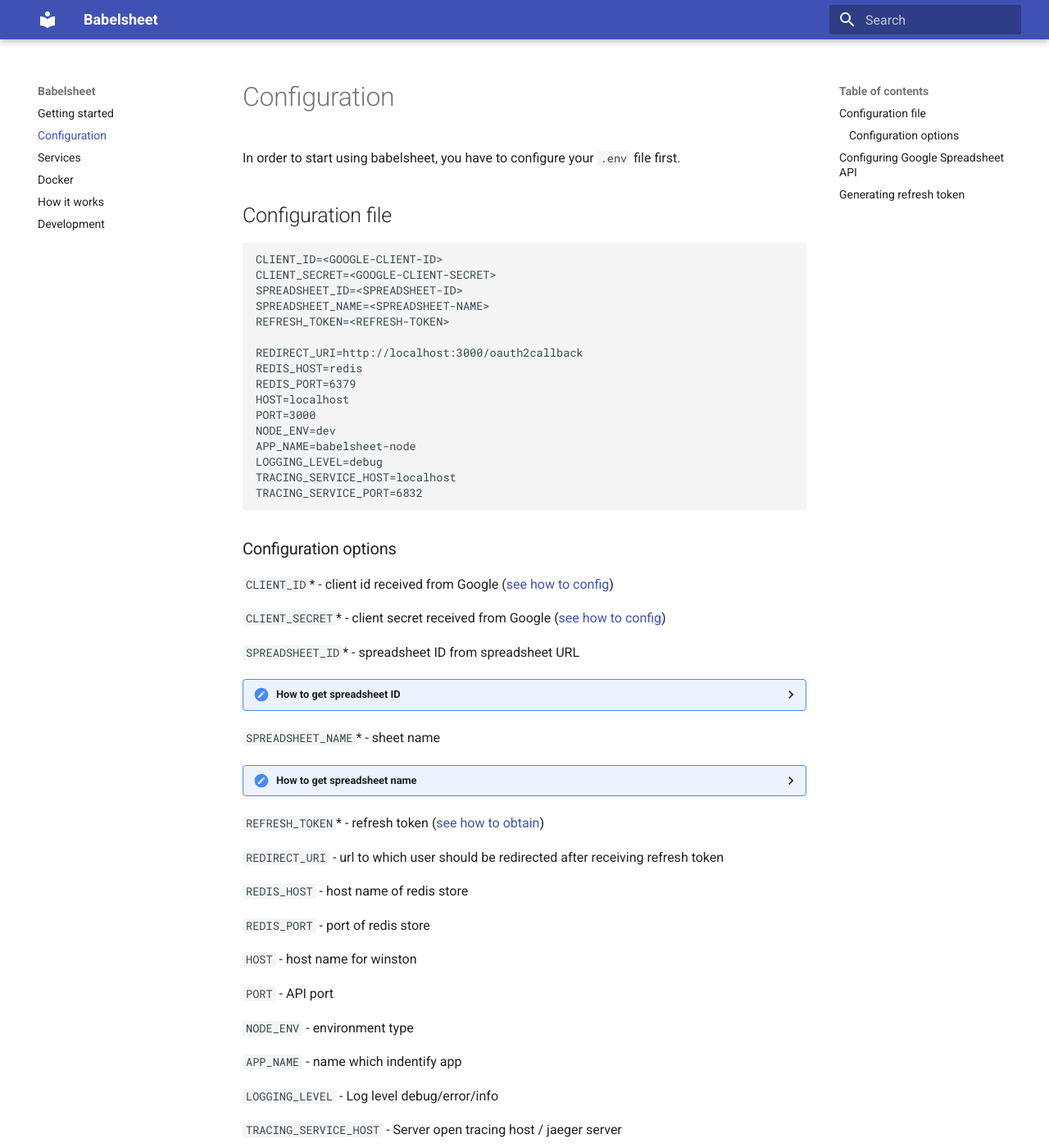
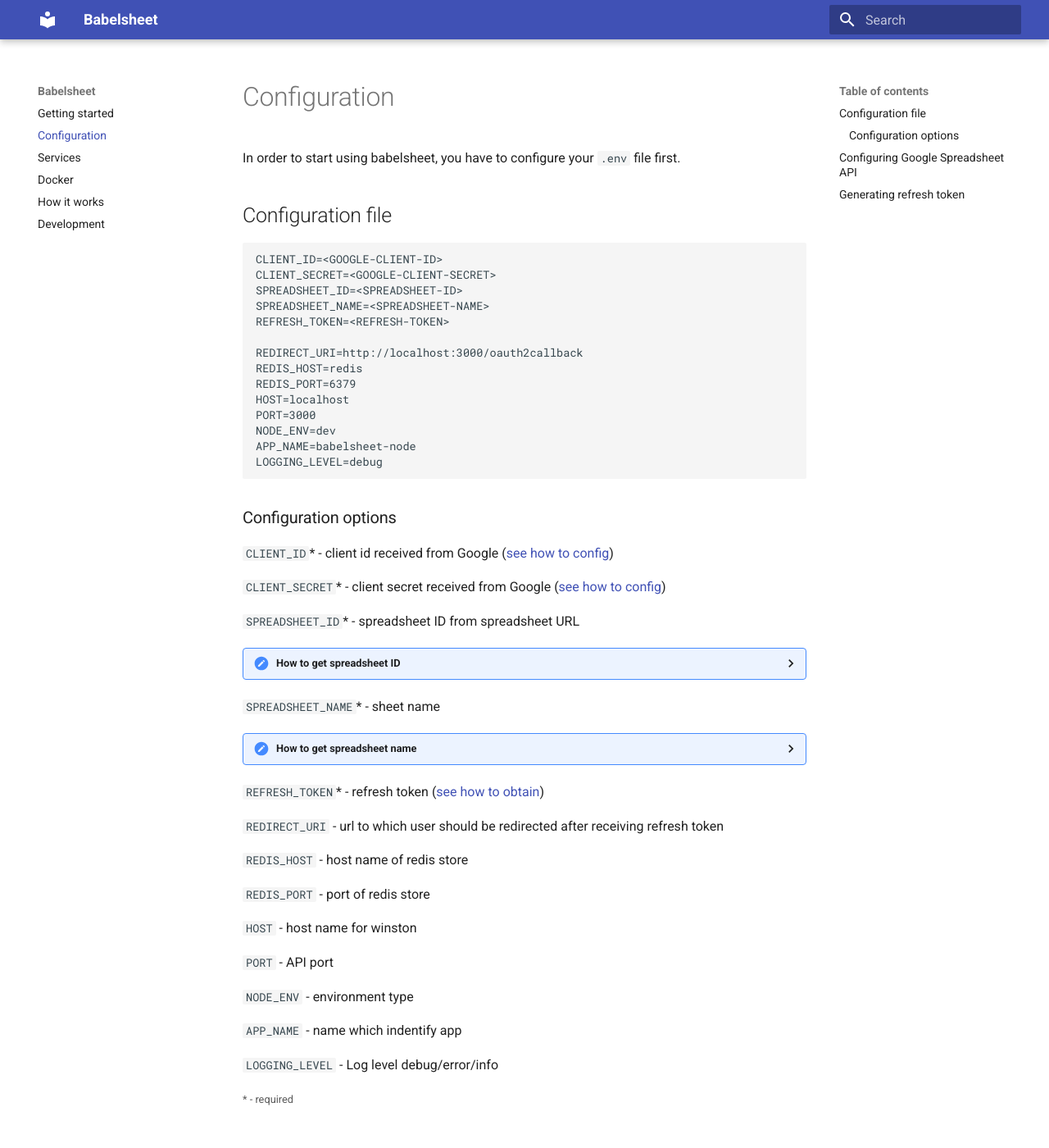
Before and after one commit to TheSoftwareHouse/babelsheet-js, an MkDocs documentation site: the page built from docs-src/configuration.md, in a window 1280 px wide and 1400 px high. Shown: the whole window at 82% size. Built offline with MkDocs 1.6.1 and Material for MkDocs 9.7.7, drawn with Linux system fonts in a browser that asks for light colours; old or Windows-style settings are respelled for this version of MkDocs; some of the changed text lies outside the part shown.

````diff
--- a/docs-src/configuration.md
+++ b/docs-src/configuration.md
@@ -17,8 +17,6 @@ PORT=3000
 NODE_ENV=dev
 APP_NAME=babelsheet-node
 LOGGING_LEVEL=debug
-TRACING_SERVICE_HOST=localhost
-TRACING_SERVICE_PORT=6832
 ```
 
 ### Configuration options
@@ -62,10 +60,6 @@ TRACING_SERVICE_PORT=6832
 
 `LOGGING_LEVEL` - Log level debug/error/info
 
-`TRACING_SERVICE_HOST` - Server open tracing host / jaeger server
-
-`TRACING_SERVICE_PORT` - Server open tracing port / jaeger server
-
 <small>* - required</small>
 
 
````
Also changed, not shown: docs-src/index.md (+1 -1 lines), docs-src/services.md (+1 -1 lines).
